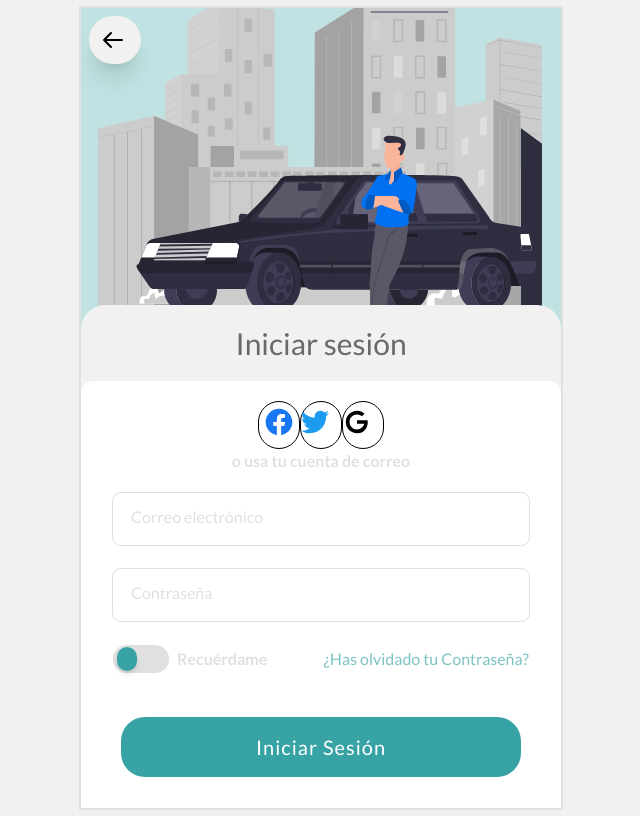
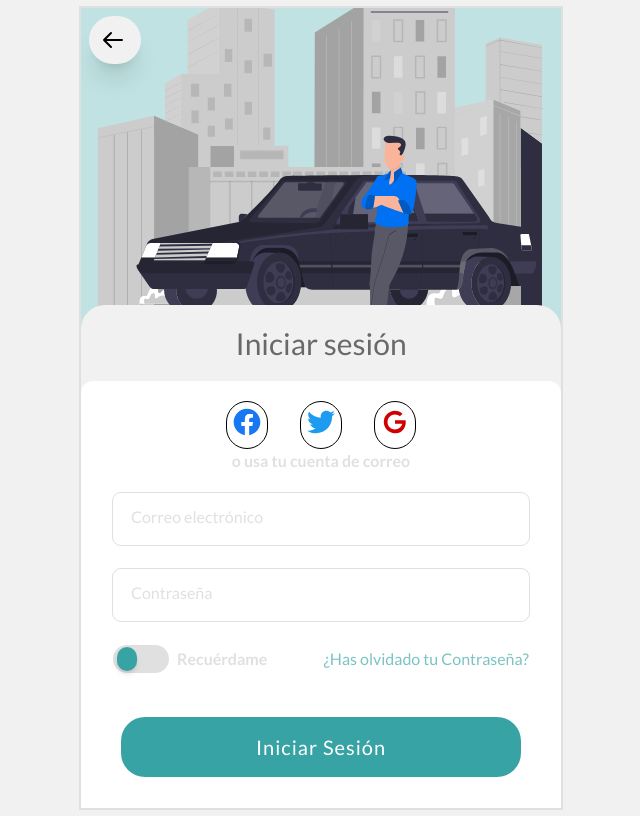
Before and after one commit to ISPP-Grupo5/BugaLink, a Next.js app in the folder bugalink-frontend/: page /session/login in a window 1280 px wide. Shown: the whole page, without its empty margins (319-959 px from the left). Built offline with nearby package versions, Linux system fonts and the light colour scheme.

Commit message:
fix: component error and svg

```diff
--- a/bugalink-frontend/components/alternativeLogin/index.jsx
+++ b/bugalink-frontend/components/externalLogin/index.tsx
@@ -3,10 +3,10 @@ import Facebook from '../../public/icons/Login/facebook.svg';
 import Twitter from '../../public/icons/Login/twitter.svg';
 import Google from '../../public/icons/Login/google.svg';
 
-export default function AlternativeLogin() {
+export default function ExternalLogin() {
   return (
-    <span>
-      <div className="flex flex-row items-center justify-center space-x-5">
+    <div>
+      <div className="flex flex-row items-center justify-center space-x-8">
         <RoundedButton
           link="#"
           Icon={<Facebook className="ml-1 h-8 w-8 scale-125" />}
@@ -18,6 +18,6 @@ export default function AlternativeLogin() {
         />
       </div>
       <p className="font-bold text-light-gray">o usa tu cuenta de correo</p>
-    </span>
+    </div>
   );
 }
--- a/bugalink-frontend/pages/session/login/index.tsx
+++ b/bugalink-frontend/pages/session/login/index.tsx
@@ -4,7 +4,7 @@ import CTAButton from '@/components/buttons/CTA';
 import Link from 'next/link';
 import { useState } from 'react';
 import Switch from '@/components/forms/Switch';
-import AlternativeLogin from '../../../components/alternativeLogin';
+import ExternalLogin from '../../../components/externalLogin';
 
 import CityDriver from '../../../public/assets/CityDriver.svg';
 import TextField from '@/components/forms/TextField';
@@ -17,13 +17,12 @@ export default function Login() {
     <AnimatedLayout>
       <BackButton className="absolute left-2 top-2 bg-base-origin py-3 pr-2 shadow-xl" />
       <div className="flex flex-col -space-y-8 bg-background-turquoise">
-
-        <CityDriver className='scale-110 place-self-center ' />
+        <CityDriver className="scale-110 place-self-center " />
 
         <div className="z-10 rounded-t-3xl bg-base-origin text-center">
           <p className=" py-5 text-3xl text-gray ">Iniciar sesión</p>
           <div className=" h-max rounded-t-xl bg-white py-5">
-            <AlternativeLogin />
+            <ExternalLogin />
             <form className="mt-5">
               <div className="mr-8 ml-8 flex flex-col ">
                 <TextField
@@ -44,15 +43,15 @@ export default function Login() {
                 />
               </div>
 
-              <div className="mr-8 ml-8 flex flex-row items-center justify-between py-3">
-                <span className='flex flex-row -justify-between space-x-7 items-center'>
+              <div className="justify-between mr-8 ml-8 flex flex-row items-center py-3">
+                <span className="flex flex-row items-center -justify-between space-x-7">
                   <Switch />
                   <p className="-translate-x-5 text-base font-bold text-light-gray">
                     {' '}
                     Recuérdame{' '}
                   </p>
                 </span>
-                <Link href="#" >
+                <Link href="#">
                   <p className="text-base text-light-turquoise">
                     {' '}
                     ¿Has olvidado tu Contraseña?{' '}
@@ -62,15 +61,14 @@ export default function Login() {
 
               <CTAButton text="Iniciar Sesión" className="mt-8 w-5/6" />
 
-              <span className='flex flex-row py-8 justify-center -justify-between'>
+              <span className="flex flex-row justify-center -justify-between py-8">
                 <p className="font-bold text-light-gray">
                   ¿No tienes una cuenta?
                 </p>
-                <Link href="#" className='translate-x-2'>
+                <Link href="#" className="translate-x-2">
                   <p className="text-dark-turquoise"> Regístrate </p>
                 </Link>
               </span>
-
             </form>
           </div>
         </div>
```
